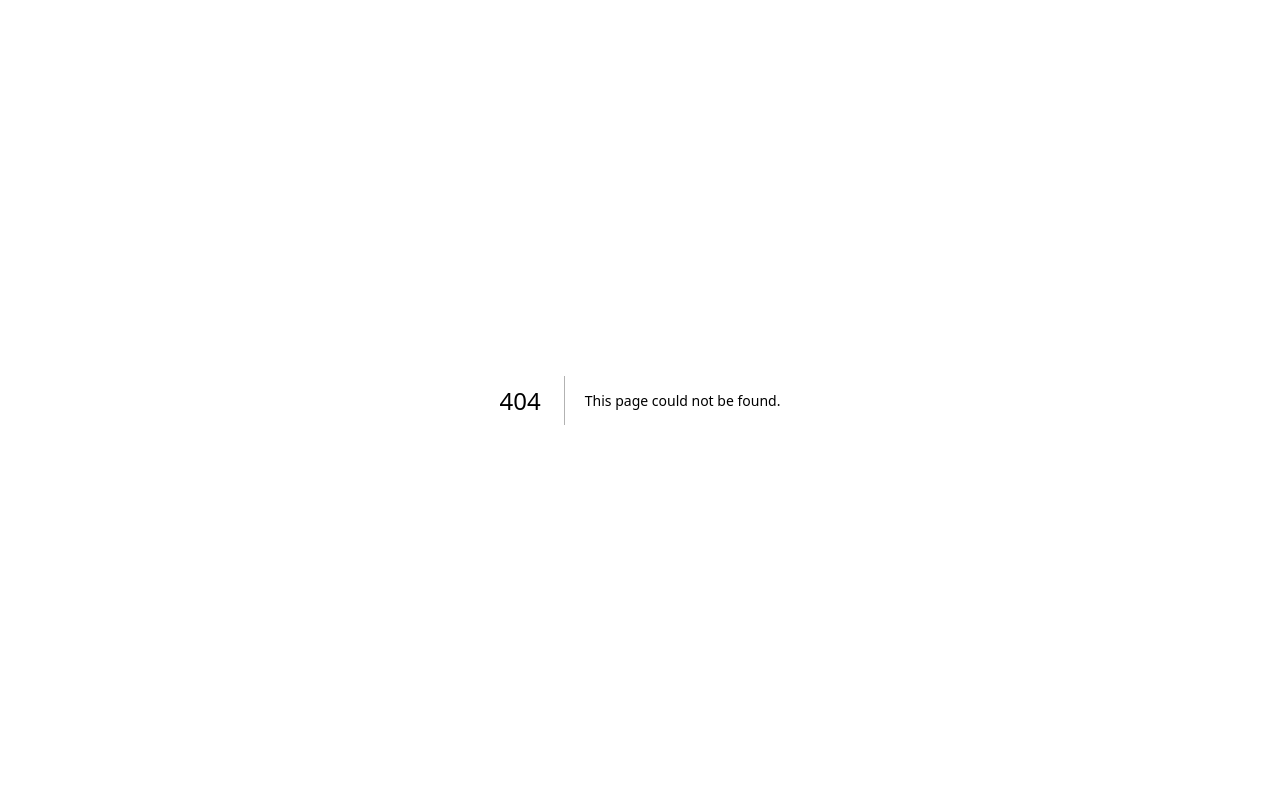
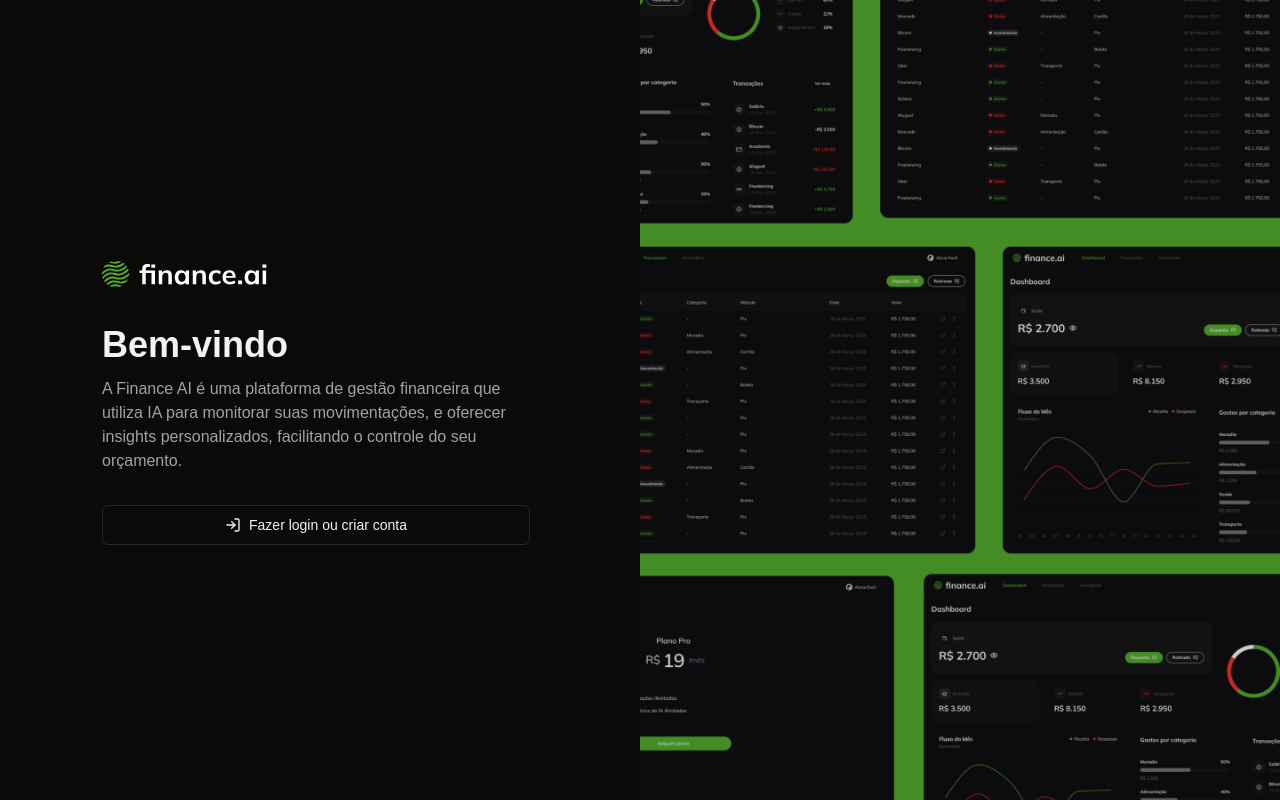
Before and after one commit to Lucasasdev/finance-ai, a Next.js app: page /login in a window 1280 px wide. Before the commit this address had no page. Built offline with nearby package versions, Linux system fonts and the light colour scheme.

Commit message:
feat: add login page

```diff
--- a/app/globals.css
+++ b/app/globals.css
@@ -72,7 +72,12 @@
   * {
     @apply border-border;
   }
+
+  html {
+    @apply h-full;
+  }
+
   body {
-    @apply bg-background text-foreground;
+    @apply h-full bg-background text-foreground;
   }
 }
--- a/app/layout.tsx
+++ b/app/layout.tsx
@@ -26,7 +26,7 @@
   return (
     <html lang="en">
       <body
-        className={`${geistSans.variable} ${geistMono.variable} antialiased`}
+        className={`${geistSans.variable} ${geistMono.variable} dark antialiased`}
       >
         {children}
       </body>
--- /dev/null
+++ b/app/login/page.tsx
@@ -0,0 +1,39 @@
+import Image from "next/image";
+import { Button } from "../_components/ui/button";
+import { LogInIcon } from "lucide-react";
+
+const LoginPage = () => {
+  return (
+    <div className="grid h-full grid-cols-2">
+      <div className="mx-auto flex h-full max-w-[500px] flex-col justify-center p-8">
+        <Image
+          src="/logo.svg"
+          width={173}
+          height={39}
+          alt="Finance AI"
+          className="mb-8"
+        />
+        <h1 className="mb-3 text-4xl font-bold">Bem-vindo</h1>
+        <p className="text-muted-foreground mb-8">
+          A Finance AI é uma plataforma de gestão financeira que utiliza IA para
+          monitorar suas movimentações, e oferecer insights personalizados,
+          facilitando o controle do seu orçamento.
+        </p>
+        <Button variant="outline" className="mr-2">
+          <LogInIcon />
+          Fazer login ou criar conta
+        </Button>
+      </div>
+      <div className="relative h-full w-full">
+        <Image
+          src="/login.png"
+          fill
+          alt="Faça login"
+          className="object-cover"
+        />
+      </div>
+    </div>
+  );
+};
+
+export default LoginPage;
--- a/app/subscription/page.tsx
+++ b/app/subscription/page.tsx
@@ -1,5 +1,5 @@
-const Subscription = () => {
+const SubscriptionPage = () => {
   return <h1>Subscription page</h1>;
-}
+};
 
-export default Subscription;
+export default SubscriptionPage;
--- a/app/transactions/page.tsx
+++ b/app/transactions/page.tsx
@@ -1,5 +1,6 @@
-const Transactions = () => {
+const TransactionsPage = () => {
   return <h1>Transactions page</h1>;
 };
 
-export default Transactions;
+export default TransactionsPage;
+s
```
Also changed, not shown: public/login.png (added), public/logo.svg (added).
